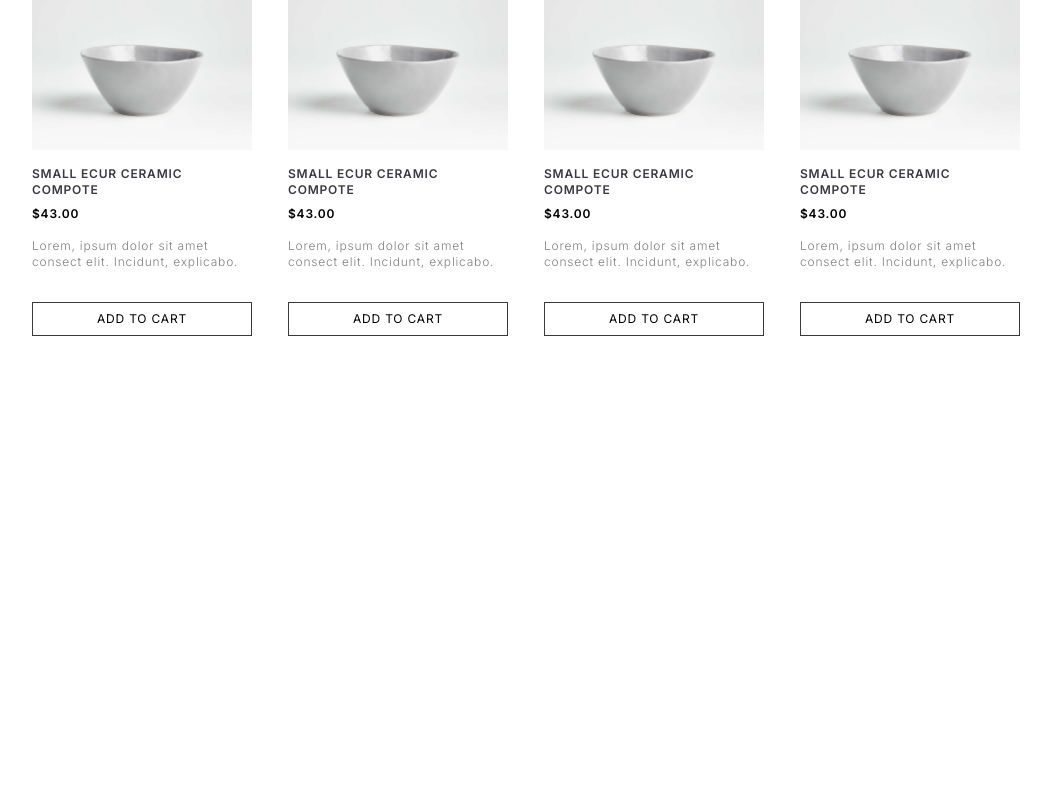
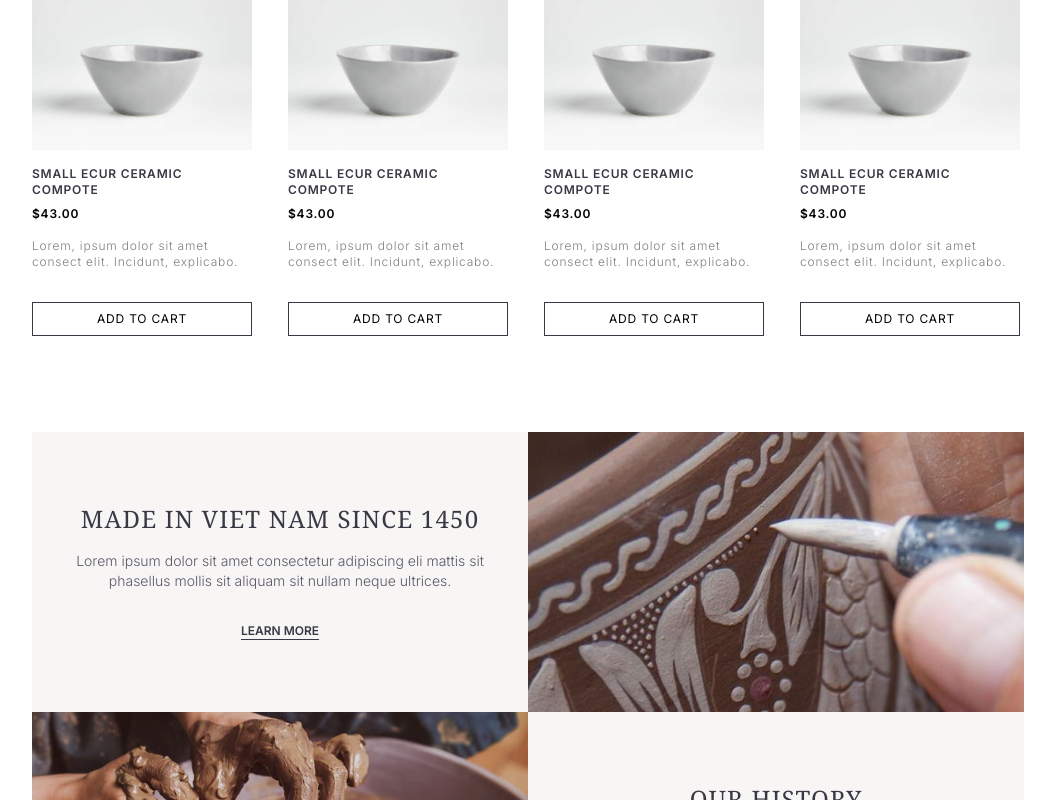
Before and after one commit to codimaniac/Moon-Ceramic, a React (Vite) app: page / in a window 1280 px wide. Shown: the part 2000-2800 px from the top of the page, without its empty margins (112-1167 px from the left). Before the commit the page ends 2384 px from the top, so only its background shows below. Built offline with nearby package versions, Linux system fonts and the light colour scheme.

Commit message:
Feat: Completed brand history and new arrival

```diff
--- /dev/null
+++ b/src/components/Footer.tsx
@@ -0,0 +1,9 @@
+import SectionLayout from "./SectionLayout"
+
+const Footer = () => {
+  return (
+    <SectionLayout className="py-8 lg:py-12">Footer</SectionLayout>
+  )
+}
+
+export default Footer
--- /dev/null
+++ b/src/components/PageLayout.tsx
@@ -0,0 +1,19 @@
+import type { ReactNode } from "react"
+import Footer from "./Footer"
+import NavBar from "./NavBar"
+
+type PageLayoutProp = {
+    children: ReactNode
+}
+
+const PageLayout = ({children}: PageLayoutProp) => {
+  return (
+    <>
+        <NavBar />
+        {children}
+        <Footer />
+    </>
+  )
+}
+
+export default PageLayout
--- a/src/components/ProductGrid.tsx
+++ b/src/components/ProductGrid.tsx
@@ -1,16 +1,24 @@
 import ProductCard from "./ProductCard"
 
-const ProductGrid = () => {
+type ProductGridProps = {
+  show?: boolean;
+}
+
+const ProductGrid = ({ show }: ProductGridProps) => {
   return (
     <div className="grid grid-cols-2 gap-3 md:gap-8 md:grid-cols-3 lg:gap-4 lg:grid-cols-4 xl:gap-8">
       <ProductCard />
       <ProductCard />
       <ProductCard />
       <ProductCard />
+      { show &&
+      <>
       <ProductCard />
       <ProductCard />
       <ProductCard />
       <ProductCard />
+      </>
+      }
     </div>
   )
 }
--- a/src/components/index.ts
+++ b/src/components/index.ts
@@ -5,3 +5,5 @@ export { default as ErrorBoundary } from "./ErrorBoundary"
 export { default as Button } from "./Button"
 export { default as ProductCard } from "./ProductCard"
 export { default as ProductGrid } from "./ProductGrid"
+export { default as PageLayout } from "./PageLayout"
+export { default as Footer } from "./Footer"
--- a/src/features/home/components/BestSellerGrid.tsx
+++ b/src/features/home/components/BestSellerGrid.tsx
@@ -4,7 +4,7 @@ const BestSellerGrid = () => {
   return (
     <SectionLayout className="py-8 lg:py-12 w-full">
         <h2 className="text-neutral-custom-800 text-3xl times text-center font-medium uppercase tracking-wider mb-12">Best Seller</h2>
-        <ProductGrid />
+        <ProductGrid show />
     </SectionLayout>
   )
 }
--- /dev/null
+++ b/src/features/home/components/Blog.tsx
@@ -0,0 +1,9 @@
+import { SectionLayout } from "../../../components"
+
+const Blog = () => {
+  return (
+    <SectionLayout className="py-8 lg:py-12">Blog</SectionLayout>
+  )
+}
+
+export default Blog
--- /dev/null
+++ b/src/features/home/components/BrandHistory.tsx
@@ -0,0 +1,36 @@
+import { Button, SectionLayout } from "../../../components"
+
+const BrandHistory = () => {
+  const ceramicImg: string[] = [
+    "../src/assets/history-1.jpg",
+    "../src/assets/history-2.png",
+  ]
+  return (
+    <SectionLayout className="py-8 lg:py-12">
+        <div className="grid grid-cols-1 min-[820px]:grid-cols-2">
+            <div className="flex flex-col flex-1 items-center justify-center gap-4 px-6 py-12 bg-desert-storm min-[820px]:py-0">
+                <h2 className="text-neutral-custom-800 text-2xl times text-center font-medium uppercase tracking-wider">
+                Made in Viet Nam since 1450
+                </h2>
+                <p className="text-neutral-custom-700 text-sm text-center font-light">Lorem ipsum dolor sit amet consectetur adipiscing eli mattis sit phasellus mollis sit aliquam sit nullam neque ultrices.</p>
+                <Button className="text-neutral-custom-800 tracking-[6%] font-semibold border-b p-0! mt-4 pb-0.5">
+                Learn More
+                </Button>
+            </div>
+            <div className="min-[820px]:flex-1 w-full h-70 bg-cover bg-center" style={{backgroundImage: `url('${ceramicImg[0]}')`}}></div>
+            <div className="min-[820px]:flex-1 w-full h-70 bg-cover bg-center" style={{backgroundImage: `url('${ceramicImg[1]}')`}}></div>
+            <div className="flex flex-col flex-1 items-center justify-center gap-4 px-6 py-12 bg-desert-storm min-[820px]:py-0">
+                <h2 className="text-neutral-custom-800 text-2xl times text-center font-medium uppercase tracking-wider">
+                Our History
+                </h2>
+                <p className="text-neutral-custom-700 text-sm text-center font-light">Lorem ipsum dolor sit amet consectetur adipiscing eli mattis sit phasellus mollis sit aliquam sit nullam neque ultrices.</p>
+                <Button className="text-neutral-custom-800 tracking-[6%] font-semibold border-b p-0! mt-4 pb-0.5">
+                Learn More
+                </Button>
+            </div>
+        </div>
+    </SectionLayout>
+  )
+}
+
+export default BrandHistory
--- /dev/null
+++ b/src/features/home/components/NewArrival.tsx
@@ -0,0 +1,12 @@
+import { ProductGrid, SectionLayout } from "../../../components"
+
+const NewArrival = () => {
+  return (
+    <SectionLayout className="py-8 lg:py-12">
+      <h2 className="text-neutral-custom-800 text-3xl times text-center font-medium uppercase tracking-wider mb-12">Discover New Arrivals</h2>
+      <ProductGrid/>
+    </SectionLayout>
+  )
+}
+
+export default NewArrival
--- /dev/null
+++ b/src/features/home/components/NewsLetter.tsx
@@ -0,0 +1,9 @@
+import { SectionLayout } from "../../../components"
+
+const NewsLetter = () => {
+  return (
+    <SectionLayout className="py-8 lg:py-12">NewsLetter</SectionLayout>
+  )
+}
+
+export default NewsLetter
--- a/src/features/home/components/index.ts
+++ b/src/features/home/components/index.ts
@@ -2,3 +2,7 @@ export { default as Hero } from "./Hero"
 export { default as Categories } from "./Categories"
 export { default as SalesBanner } from "./SalesBanner"
 export { default as BestSellerGrid } from "./BestSellerGrid"
+export { default as BrandHistory } from "./BrandHistory"
+export { default as Blog } from "./Blog"
+export { default as NewArrival } from "./NewArrival"
+export { default as NewsLetter } from "./NewsLetter"
--- a/src/features/home/pages/Home.tsx
+++ b/src/features/home/pages/Home.tsx
@@ -1,16 +1,19 @@
-import { NavBar } from "../../../components"
-import { BestSellerGrid, Categories, Hero, SalesBanner } from "../components"
+import { PageLayout } from "../../../components"
+import { BestSellerGrid, Blog, BrandHistory, Categories, Hero, NewArrival, NewsLetter, SalesBanner } from "../components"
 
 const Home = () => {
 
   return (
-    <>
-      <NavBar />
-      <Hero  />
+    <PageLayout>
+      <Hero />
       <Categories />
       <SalesBanner />
       <BestSellerGrid />
-    </>
+      <BrandHistory />
+      <NewArrival />
+      <Blog />
+      <NewsLetter />
+    </PageLayout>
   )
 }
 
```
Also changed, not shown: src/assets/history-1.jpg (renamed from src/assets/af3e811add737629ddbeb88b2fe3e24b.jpg), src/assets/history-2.png (renamed from src/assets/pottery-wheel-process_600x600 1.png).
